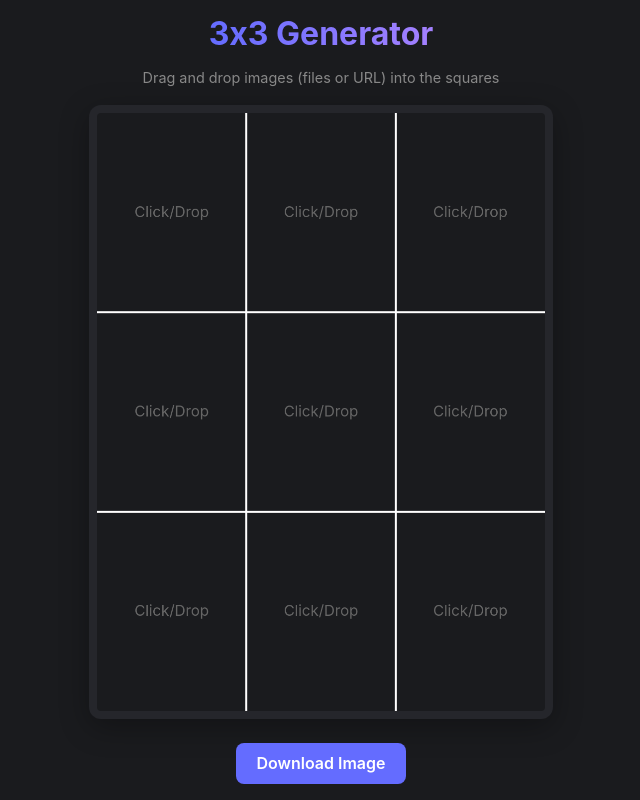
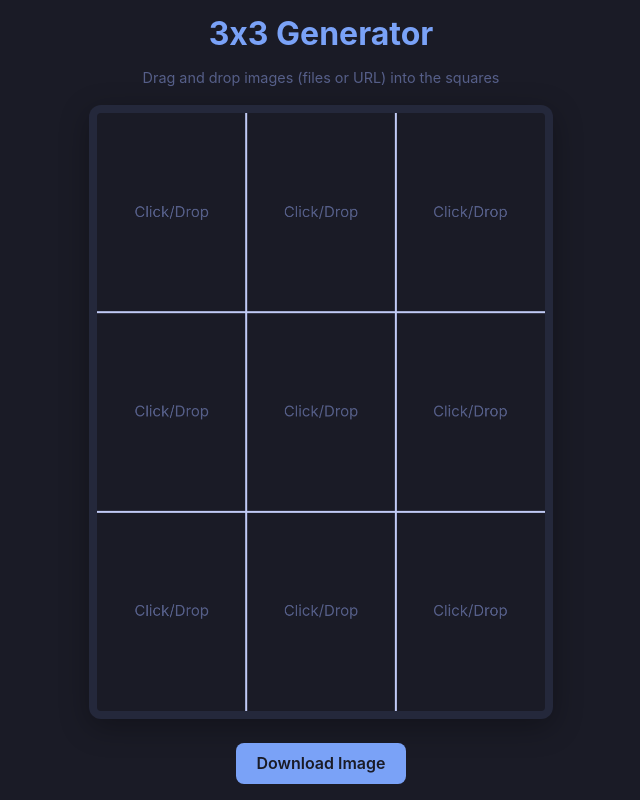
Before and after one commit to GMkonan/3by3, a website built with Vite: page index.html in a window 1280 px wide. Shown: the whole page, without its empty margins (319-959 px from the left). Built offline with nearby package versions, Linux system fonts and the light colour scheme.

Commit message:
Tokyo night theme

```diff
--- a/src/main.ts
+++ b/src/main.ts
@@ -41,14 +41,12 @@ class GridApp {
 	}
 
 	private setupEventListeners() {
-		// Prevent default drag behaviors
 		["dragenter", "dragover", "dragleave", "drop"].forEach((eventName) => {
 			this.canvas.addEventListener(eventName, this.preventDefaults, false);
 		});
 
 		this.canvas.addEventListener("drop", this.handleDrop.bind(this), false);
 
-		// Click to upload
 		this.canvas.addEventListener("click", this.handleClick.bind(this), false);
 		this.fileInput.addEventListener(
 			"change",
@@ -225,7 +223,7 @@ class GridApp {
 
 	private draw() {
 		// Background
-		this.ctx.fillStyle = "#1a1b1e"; // Dark background
+		this.ctx.fillStyle = "#1a1b26"; // Tokyo Night Background
 		this.ctx.fillRect(0, 0, this.gridWidth, this.gridHeight);
 
 		// Draw images
@@ -249,7 +247,7 @@ class GridApp {
 
 				// Draw warning if tainted
 				if (this.taintedIndices.has(i)) {
-					this.ctx.fillStyle = "rgba(255, 0, 0, 0.7)";
+					this.ctx.fillStyle = "rgba(247, 118, 142, 0.7)"; // Tokyo Night Red
 					this.ctx.fillRect(x + this.cellWidth - 40, y + 10, 30, 30);
 					this.ctx.fillStyle = "#fff";
 					this.ctx.font = "bold 24px Arial";
@@ -261,7 +259,7 @@ class GridApp {
 		}
 
 		// Draw grid lines
-		this.ctx.strokeStyle = "#ffffff";
+		this.ctx.strokeStyle = "#c0caf5"; // Tokyo Night Text/White-ish
 		this.ctx.lineWidth = 4;
 		this.ctx.beginPath();
 
@@ -279,7 +277,7 @@ class GridApp {
 
 		// Draw empty state text if no images
 		if (this.images.every((img) => img === null)) {
-			this.ctx.fillStyle = "#666";
+			this.ctx.fillStyle = "#565f89"; // Tokyo Night Muted
 			this.ctx.font = "30px Inter, sans-serif";
 			this.ctx.textAlign = "center";
 			this.ctx.textBaseline = "middle";
--- a/src/style.css
+++ b/src/style.css
@@ -4,8 +4,8 @@
 	font-weight: 400;
 
 	color-scheme: dark;
-  color: rgba(255, 255, 255, 0.87);
-  background-color: #1a1b1e;
+	color: #c0caf5; /* Tokyo Night Text */
+	background-color: #1a1b26; /* Tokyo Night Background */
 
 	font-synthesis: none;
 	text-rendering: optimizeLegibility;
@@ -42,21 +42,18 @@ h1 {
 	font-size: 2em; /* Smaller title */
 	line-height: 1.1;
 	margin: 0;
-  background: linear-gradient(to right, #646cff, #a481ff);
-  -webkit-background-clip: text;
-  background-clip: text;
-  color: transparent;
+	color: #7aa2f7;
 }
 
 .subtitle {
-  color: #888;
+	color: #565f89; /* Tokyo Night Muted */
 	margin: 0;
 	font-size: 0.9em;
 }
 
 .canvas-container {
 	padding: 0.5rem;
-  background: #25262b;
+	background: #24283b; /* Tokyo Night Surface */
 	border-radius: 12px;
 	box-shadow: 0 8px 30px rgba(0, 0, 0, 0.3);
 	display: flex;
@@ -88,19 +85,19 @@ button {
 	font-size: 1em;
 	font-weight: 600;
 	font-family: inherit;
-  background-color: #646cff;
-  color: white;
+	background-color: #7aa2f7; /* Tokyo Night Blue */
+	color: #1a1b26; /* Dark Text for contrast on bright button */
 	cursor: pointer;
 	transition: all 0.25s;
 }
 
 button:hover {
-  background-color: #535bf2;
+	background-color: #7dcfff; /* Cyan on hover */
 	transform: translateY(-2px);
-  box-shadow: 0 4px 12px rgba(83, 91, 242, 0.3);
+	box-shadow: 0 4px 12px rgba(122, 162, 247, 0.3);
 }
 
 button:focus,
 button:focus-visible {
-  outline: 4px auto -webkit-focus-ring-color;
+	outline: 4px auto #bb9af7;
 }
```
Also changed, not shown: AGENTS.md (+5 -0 lines). Lines whose indentation alone changed are shown as unchanged.
